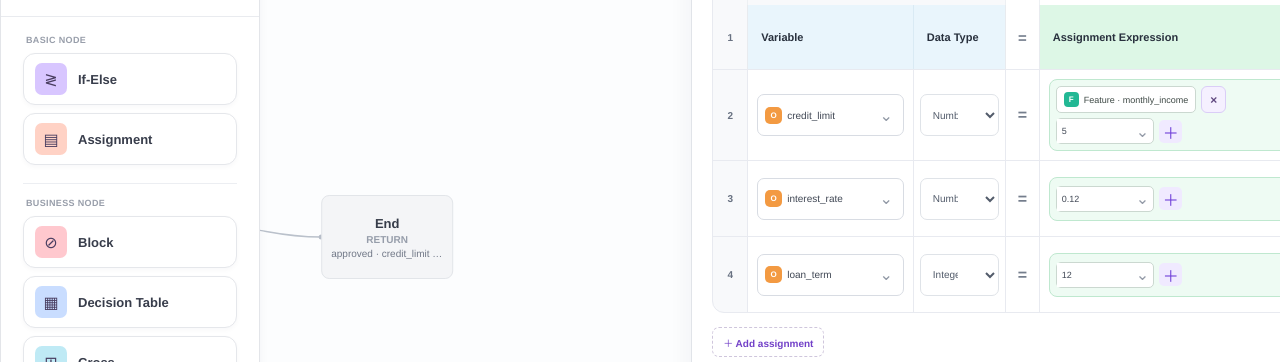
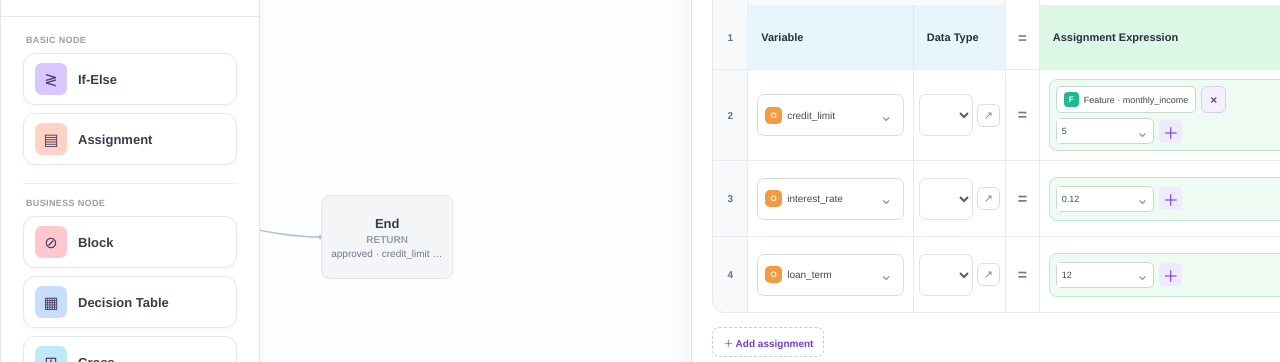
Before and after one commit to wangnan2017fall-oss/Ant-ACE-reinf, a React (Vite) app in the folder frontend/: page /decision/1/edit in a window 1280 px wide. Both pictures are taken after a click on the element 1045 px from the left and 396 px from the top of the page. Shown: the part 170-532 px from the top of the page. Built offline with nearby package versions, Linux system fonts and the light colour scheme.

Commit message:
feat: add assignment default values

```diff
--- a/frontend/src/modules/decision/canvas/DecisionEditorPage.css
+++ b/frontend/src/modules/decision/canvas/DecisionEditorPage.css
@@ -1275,11 +1275,12 @@
 }
 
 .assignment-grid-data-type {
-  padding: 9px 6px;
+  gap: 4px;
+  padding: 9px 5px;
 }
 
 .assignment-grid-data-type select {
-  width: 100%;
+  width: calc(100% - 27px);
   min-width: 0;
   height: 42px;
   padding: 0 24px 0 8px;
@@ -1290,6 +1291,77 @@
   font: inherit;
   font-size: 10px;
   outline: 0;
+}
+
+.assignment-default-toggle {
+  display: grid;
+  width: 23px;
+  height: 23px;
+  flex: 0 0 23px;
+  place-items: center;
+  padding: 0;
+  border: 1px solid #d7dce4;
+  border-radius: 6px;
+  background: #fff;
+  color: #7e8795;
+  cursor: pointer;
+  font-size: 11px;
+  font-weight: 700;
+}
+
+.assignment-default-toggle:hover,
+.assignment-default-toggle[aria-expanded="true"] {
+  border-color: #8a5bd4;
+  background: #f4efff;
+  color: #7040d8;
+}
+
+.assignment-default-editor {
+  display: grid;
+  grid-column: 2 / 6;
+  grid-template-columns: minmax(180px, 1fr) minmax(220px, 1.25fr);
+  align-items: center;
+  gap: 16px;
+  padding: 10px 12px;
+  border-top: 1px solid #e8eaf0;
+  border-left: 1px solid #e8eaf0;
+  background: #fbf9ff;
+}
+
+.assignment-default-editor > div {
+  display: grid;
+  gap: 3px;
+}
+
+.assignment-default-editor strong {
+  color: #4f5665;
+  font-size: 10px;
+}
+
+.assignment-default-editor span {
+  color: #9299a6;
+  font-size: 8px;
+}
+
+.assignment-default-editor input,
+.assignment-default-editor select {
+  width: 100%;
+  min-width: 0;
+  height: 34px;
+  padding: 0 9px;
+  border: 1px solid #dcdfe6;
+  border-radius: 7px;
+  background: #fff;
+  color: #4d5563;
+  font: inherit;
+  font-size: 10px;
+  outline: 0;
+}
+
+.assignment-default-editor input:focus,
+.assignment-default-editor select:focus {
+  border-color: #8a5bd4;
+  box-shadow: 0 0 0 2px rgba(124, 58, 237, 0.08);
 }
 
 .assignment-grid-data-type select:focus {
--- a/frontend/src/modules/decision/canvas/DecisionEditorPage.jsx
+++ b/frontend/src/modules/decision/canvas/DecisionEditorPage.jsx
@@ -257,6 +257,7 @@ function DecisionEditorPage() {
   })
   const [actionExpressionPicker, setActionExpressionPicker] = useState(null)
   const [actionTargetPicker, setActionTargetPicker] = useState(null)
+  const [expandedActionDefaults, setExpandedActionDefaults] = useState({})
   const [blockRules, setBlockRules] = useState({})
   const [blockExpressionPicker, setBlockExpressionPicker] = useState(null)
   const [decisionTables, setDecisionTables] = useState({
@@ -1067,6 +1068,15 @@ function DecisionEditorPage() {
       ...current,
       [nodeId]: (current[nodeId] || []).map((row) => (
         row.id === rowId ? { ...row, dataType } : row
+      )),
+    }))
+  }
+
+  const updateActionDefaultValue = (nodeId, rowId, defaultValue) => {
+    setActionOperations((current) => ({
+      ...current,
+      [nodeId]: (current[nodeId] || []).map((row) => (
+        row.id === rowId ? { ...row, defaultValue } : row
       )),
     }))
   }
@@ -3568,6 +3578,17 @@ function DecisionEditorPage() {
                                   <option key={dataType} value={dataType}>{dataType}</option>
                                 ))}
                               </select>
+                              <button
+                                className="assignment-default-toggle"
+                                aria-label={`${expandedActionDefaults[operation.id] ? 'Hide' : 'Set'} default value for ${operation.target || `assignment ${rowIndex + 1}`}`}
+                                aria-expanded={Boolean(expandedActionDefaults[operation.id])}
+                                onClick={() => setExpandedActionDefaults((current) => ({
+                                  ...current,
+                                  [operation.id]: !current[operation.id],
+                                }))}
+                              >
+                                ↗
+                              </button>
                             </div>
                             <div className="assignment-grid-equals" aria-label="Assignment equals">=</div>
                             <div className="assignment-grid-expression">
@@ -3579,6 +3600,33 @@ function DecisionEditorPage() {
                               disabled={(actionOperations[selectedNode.id] || []).length === 1}
                               onClick={() => deleteActionOperation(selectedNode.id, operation.id)}
                             >−</button>
+                            {expandedActionDefaults[operation.id] && (
+                              <div className="assignment-default-editor">
+                                <div>
+                                  <strong>Default Value</strong>
+                                  <span>Used when the assignment expression returns no value.</span>
+                                </div>
+                                {operation.dataType === 'Boolean' ? (
+                                  <select
+                                    aria-label={`Default value for ${operation.target || `assignment ${rowIndex + 1}`}`}
+                                    value={operation.defaultValue || ''}
+                                    onChange={(event) => updateActionDefaultValue(selectedNode.id, operation.id, event.target.value)}
+                                  >
+                                    <option value="">No default</option>
+                                    <option value="true">true</option>
+                                    <option value="false">false</option>
+                                  </select>
+                                ) : (
+                                  <input
+                                    type={['Integer', 'Number'].includes(operation.dataType) ? 'number' : operation.dataType === 'Time' ? 'datetime-local' : 'text'}
+                                    aria-label={`Default value for ${operation.target || `assignment ${rowIndex + 1}`}`}
+                                    value={operation.defaultValue || ''}
+                                    placeholder={['Object', 'Array'].includes(operation.dataType) ? 'Enter JSON default value' : 'Enter default value'}
+                                    onChange={(event) => updateActionDefaultValue(selectedNode.id, operation.id, event.target.value)}
+                                  />
+                                )}
+                              </div>
+                            )}
                           </div>
                         ))}
                       </div>
```
